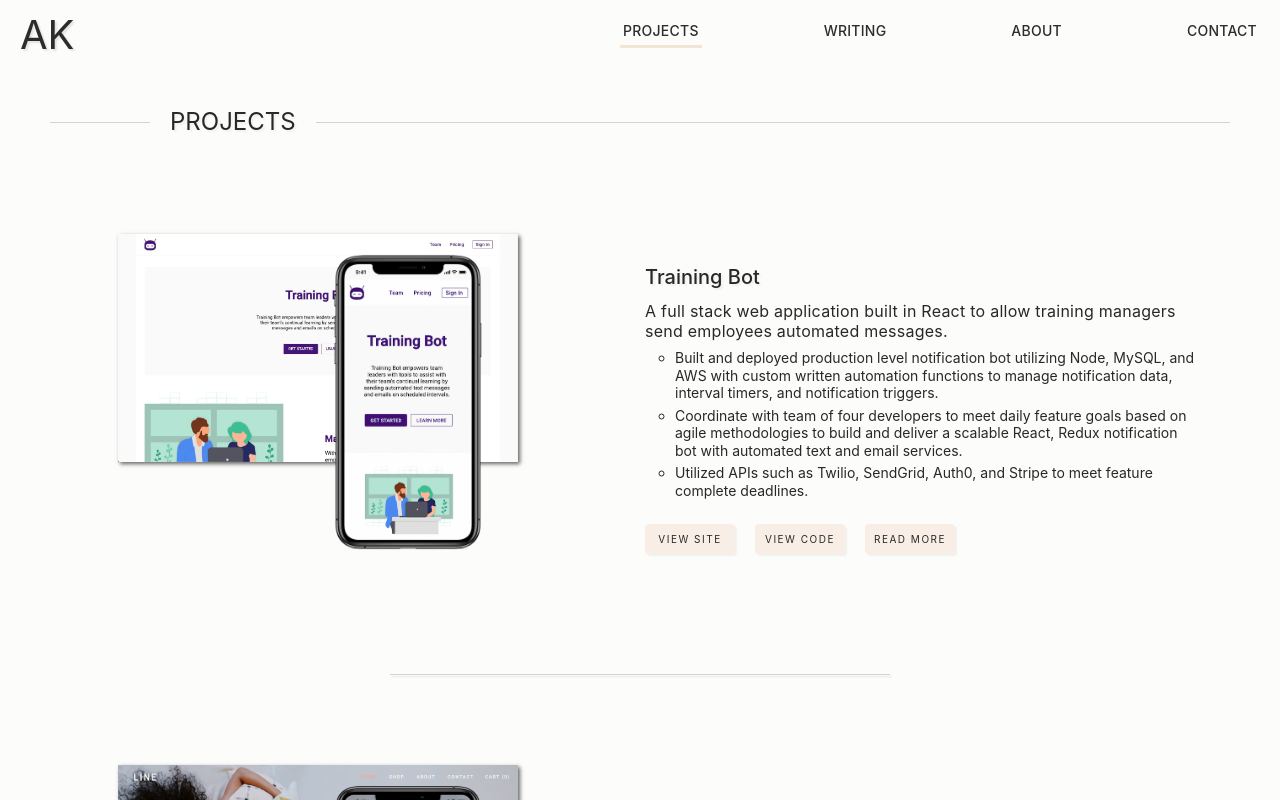
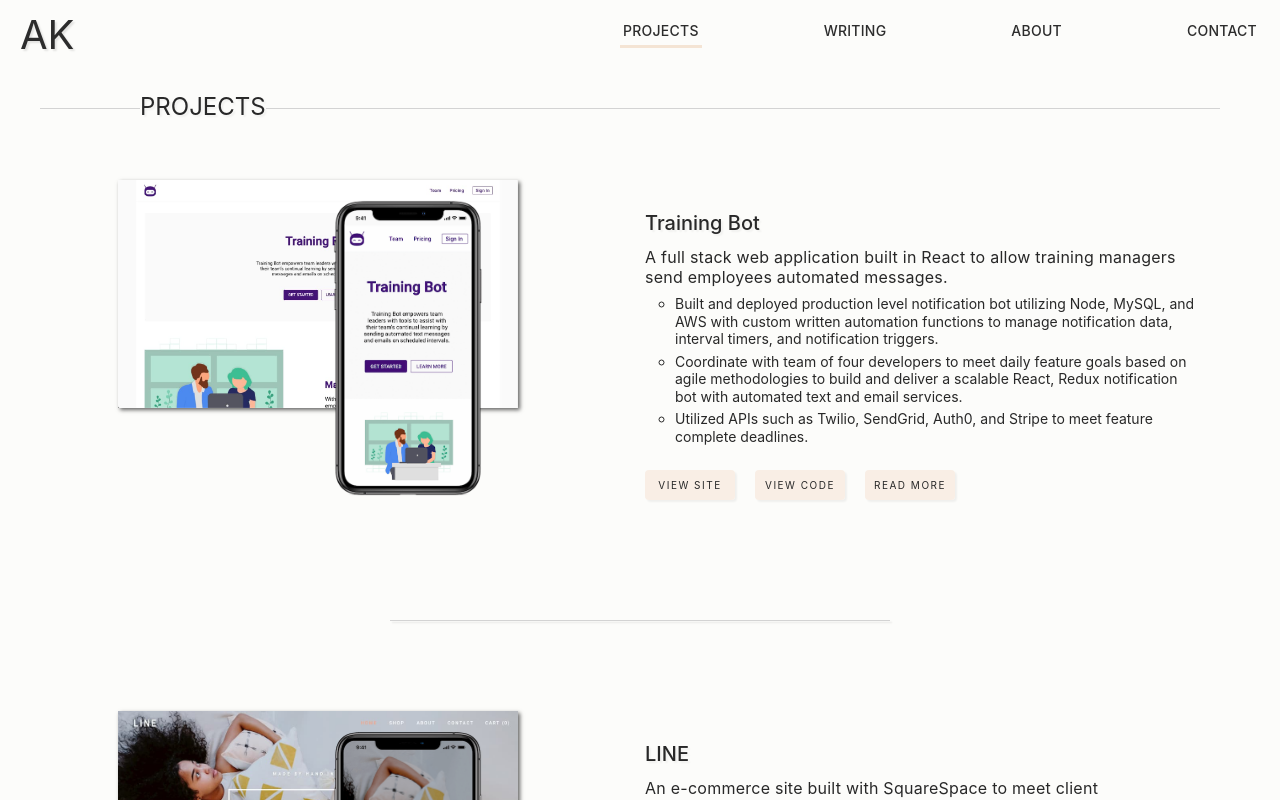
Before and after one commit to Alex-AK/portfolio_v2, a React (Create React App) app: page /projects in a window 1280 px wide. Shown: the top 800 px of the page. Built offline with nearby package versions, Linux system fonts and the light colour scheme.

Commit message:
Adjust page title styling to be fixed, adjusted surrounding styles

```diff
--- a/src/App.jsx
+++ b/src/App.jsx
@@ -56,7 +56,6 @@
               )}
             />
             <Route path='/projects' component={Projects} />
-            {/* <Route path='/services' component={Services} /> */}
             <Route path='/writing' component={Writing} />
             <Route path='/about' component={About} />
             <Route path='/contact' render={props => <Contact contact_page />} />
--- a/src/components/Navigation/PageTitle.jsx
+++ b/src/components/Navigation/PageTitle.jsx
@@ -1,11 +1,52 @@
 import React from 'react';
+import styled from 'styled-components';
 
 const PageTitle = ({ title }) => {
   return (
-    <h2 className='page-title'>
-      <div>{title}</div>
-    </h2>
+    <Styles>
+      <div>
+        <h2 className='page-title'>{title}</h2>
+      </div>
+    </Styles>
   );
 };
 
 export default PageTitle;
+
+const Styles = styled.div`
+  position: relative;
+
+  .page-title {
+    padding: 25px 0;
+    position: fixed;
+    width: 1180px;
+    top: 70px;
+    background: #fcfcfa;
+    padding-left: 100px;
+    z-index: 1;
+    overflow: hidden;
+
+    @media (max-width: 800px) {
+      padding-left: 40px;
+    }
+
+    h2 {
+      /* display: inline; */
+      padding: 0 20px;
+    }
+
+    &:before,
+    &:after {
+      position: absolute;
+      top: 51%;
+      overflow: hidden;
+      width: 100%;
+      height: 1px;
+      content: '\a0';
+      background: #d3d3d3;
+    }
+    &:before {
+      margin-left: -100%;
+    }
+  }
+`;
--- a/src/components/Projects/index.jsx
+++ b/src/components/Projects/index.jsx
@@ -24,8 +24,10 @@
 export default Projects;
 
 const Styles = styled.div`
+  margin-top: 50px;
+
   @media (max-width: 800px) {
     flex-direction: column;
-    margin: 0 auto;
+    margin: 60px auto 0 auto;
   }
 `;
--- a/src/components/Writing/Content.jsx
+++ b/src/components/Writing/Content.jsx
@@ -19,16 +19,16 @@
   display: flex;
   flex-direction: column;
   width: 100%;
-  margin: 20px 30px 0 280px;
+  margin: 80px 30px 0 280px;
 
   &:last-child {
     margin-bottom: 50px;
   }
 
   @media (max-width: 800px) {
-    margin: 20px 30px 0 220px;
+    margin: 80px 30px 0 220px;
   }
   @media (max-width: 600px) {
-    margin: 20px 30px 0 20px;
+    margin: 80px 30px 0 20px;
   }
 `;
--- a/src/components/Writing/SideBar.jsx
+++ b/src/components/Writing/SideBar.jsx
@@ -32,10 +32,10 @@
   position: absolute;
 
   .fixed-sidebar {
+    min-height: 85vh;
     position: fixed;
-    min-height: 80vh;
     width: 260px;
-    margin: 15px 0 15px 10px;
+    margin: 90px 0 15px 10px;
     padding-right: 20px;
     border-right: 1px solid #d3d3d3;
 
--- a/src/styles/Global.js
+++ b/src/styles/Global.js
@@ -61,38 +61,6 @@
     font-weight: 500;
   }
 
-  .page-title {
-    margin: 40px 10px;
-    padding-left: 100px;
-    position: relative;
-    z-index: 1;
-    overflow: hidden;
-
-    @media (max-width: 800px) {
-      padding-left: 40px;
-      margin: 20px 0 0 0;
-    }
-
-    div {
-      display: inline;
-      padding: 0 20px;
-    }
-
-    &:before,
-    &:after {
-      position: absolute;
-      top: 51%;
-      overflow: hidden;
-      width: 100%;
-      height: 1px;
-      content: '\a0';
-      background: #d3d3d3;
-    }
-    &:before {
-      margin-left: -100%;
-    }
-  }
-
   p {
     margin-bottom: 8px;
     line-height: 1.25;
```
